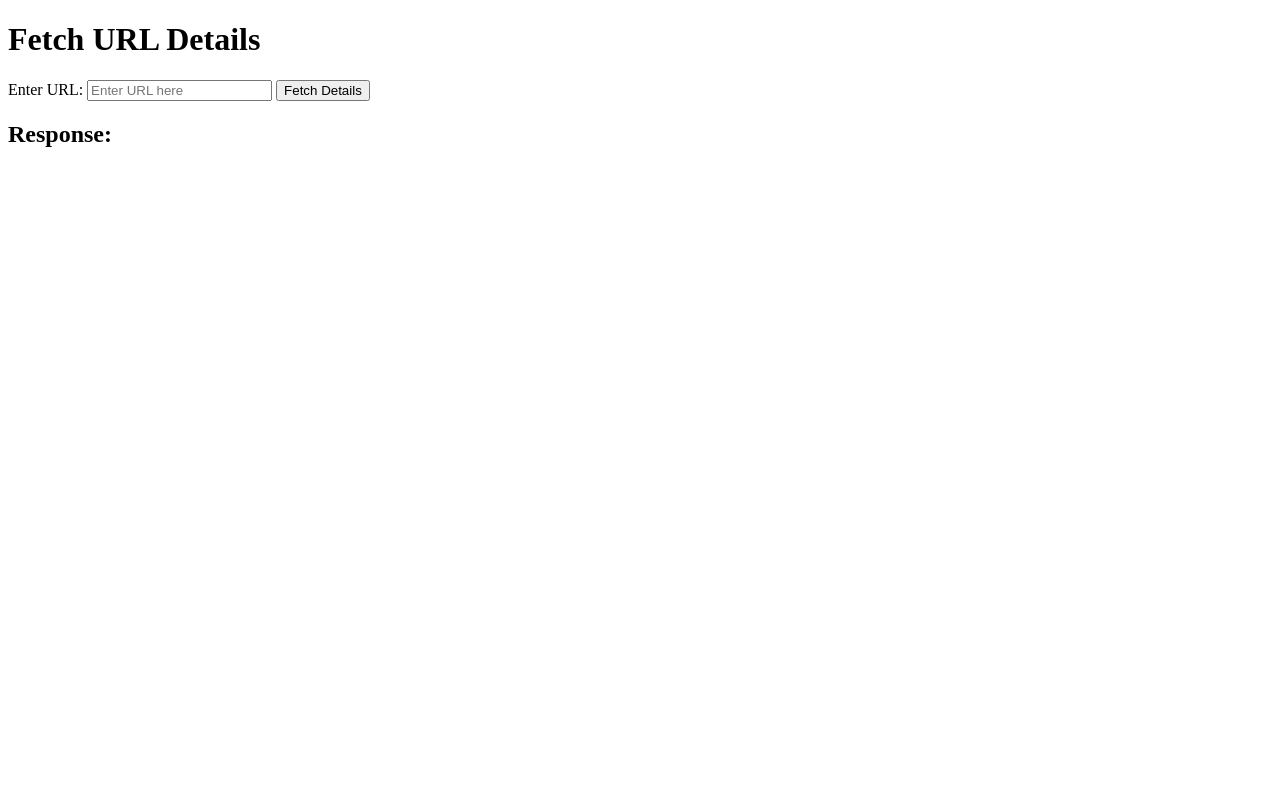
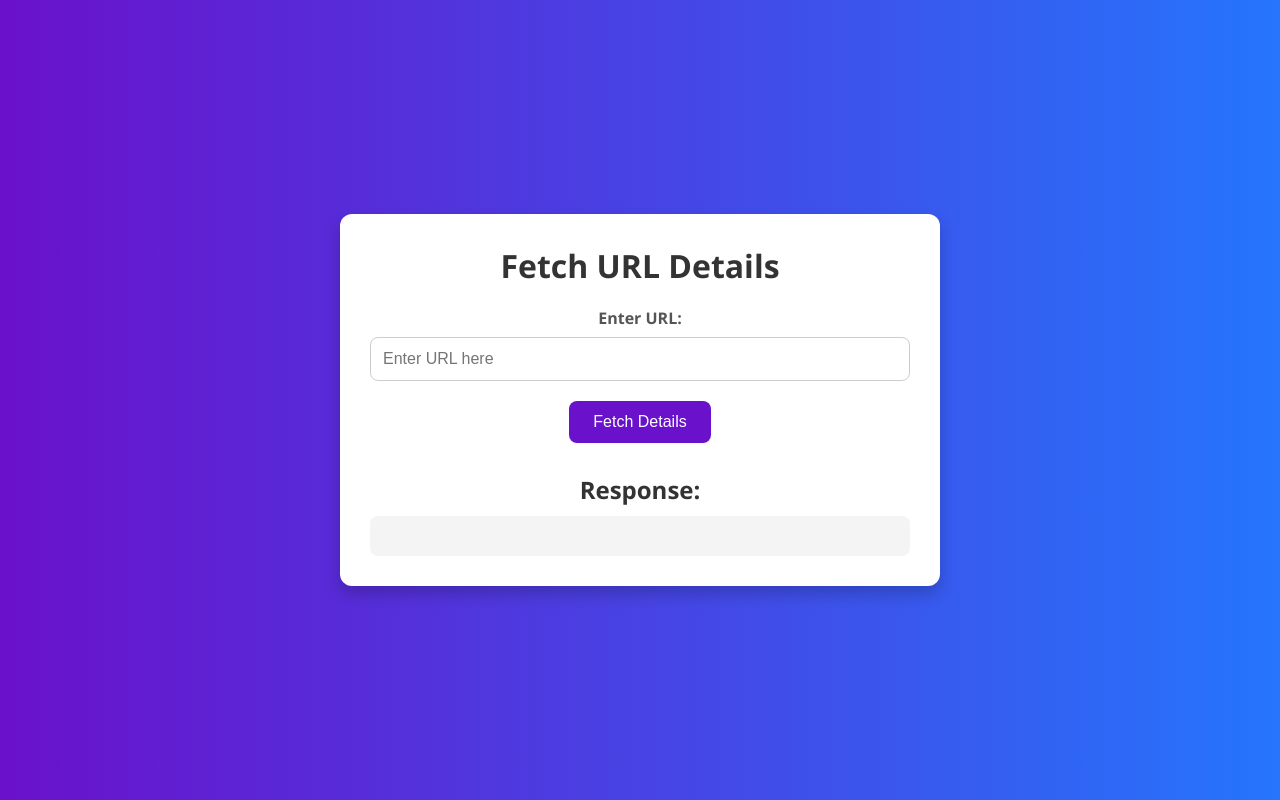
Before and after one commit to Neeraj-2307/Trimurl, a plain HTML site: page index.html in a window 1280 px wide. Drawn offline with Linux system fonts and the light colour scheme.

Commit message:
added css

```diff
--- a/index.html
+++ b/index.html
@@ -4,11 +4,93 @@
     <meta charset="UTF-8">
     <meta name="viewport" content="width=device-width, initial-scale=1.0">
     <title>Fetch URL Details</title>
+    <style>
+        /* Reset default browser styles */
+        * {
+            margin: 0;
+            padding: 0;
+            box-sizing: border-box;
+        }
+
+        body {
+            font-family: 'Segoe UI', Tahoma, Geneva, Verdana, sans-serif;
+            background: linear-gradient(to right, #6a11cb, #2575fc);
+            min-height: 100vh;
+            display: flex;
+            justify-content: center;
+            align-items: center;
+            padding: 20px;
+        }
+
+        .container {
+            background: #ffffff;
+            padding: 30px;
+            border-radius: 12px;
+            box-shadow: 0 8px 16px rgba(0, 0, 0, 0.2);
+            width: 100%;
+            max-width: 600px;
+            text-align: center;
+        }
+
+        h1 {
+            margin-bottom: 20px;
+            color: #333;
+        }
+
+        label {
+            display: block;
+            margin-bottom: 8px;
+            font-weight: bold;
+            color: #555;
+        }
+
+        input[type="text"] {
+            width: 100%;
+            padding: 12px;
+            margin-bottom: 20px;
+            border: 1px solid #ccc;
+            border-radius: 8px;
+            font-size: 16px;
+        }
+
+        button {
+            background-color: #6a11cb;
+            color: white;
+            border: none;
+            padding: 12px 24px;
+            border-radius: 8px;
+            font-size: 16px;
+            cursor: pointer;
+            transition: background 0.3s ease;
+        }
+
+        button:hover {
+            background-color: #2575fc;
+        }
+
+        h2 {
+            margin-top: 30px;
+            color: #333;
+        }
+
+        pre#output {
+            background: #f4f4f4;
+            padding: 20px;
+            border-radius: 8px;
+            text-align: left;
+            max-height: 300px;
+            overflow-y: auto;
+            margin-top: 10px;
+            font-size: 14px;
+            color: #333;
+        }
+    </style>
+
     <script>
         // Function to fetch URL details
         function fetchUrlDetails() {
             const urlParam = document.getElementById('urlInput').value;
-            const apiUrl = `http://localhost:8080/api/fetch_url?url=${encodeURIComponent(urlParam)}`;
+            const apiUrl = `http://localhost:8080/fetch_url?url=${encodeURIComponent(urlParam)}`;
 
             fetch(apiUrl)
                 .then(response => response.json())
@@ -27,6 +109,8 @@
     </script>
 </head>
 <body>
+
+<div class="container">
     <h1>Fetch URL Details</h1>
     <label for="urlInput">Enter URL:</label>
     <input type="text" id="urlInput" placeholder="Enter URL here" />
@@ -34,5 +118,7 @@
 
     <h2>Response:</h2>
     <pre id="output"></pre>
+</div>
+
 </body>
 </html>
```
Lines whose indentation alone changed are shown as unchanged.
